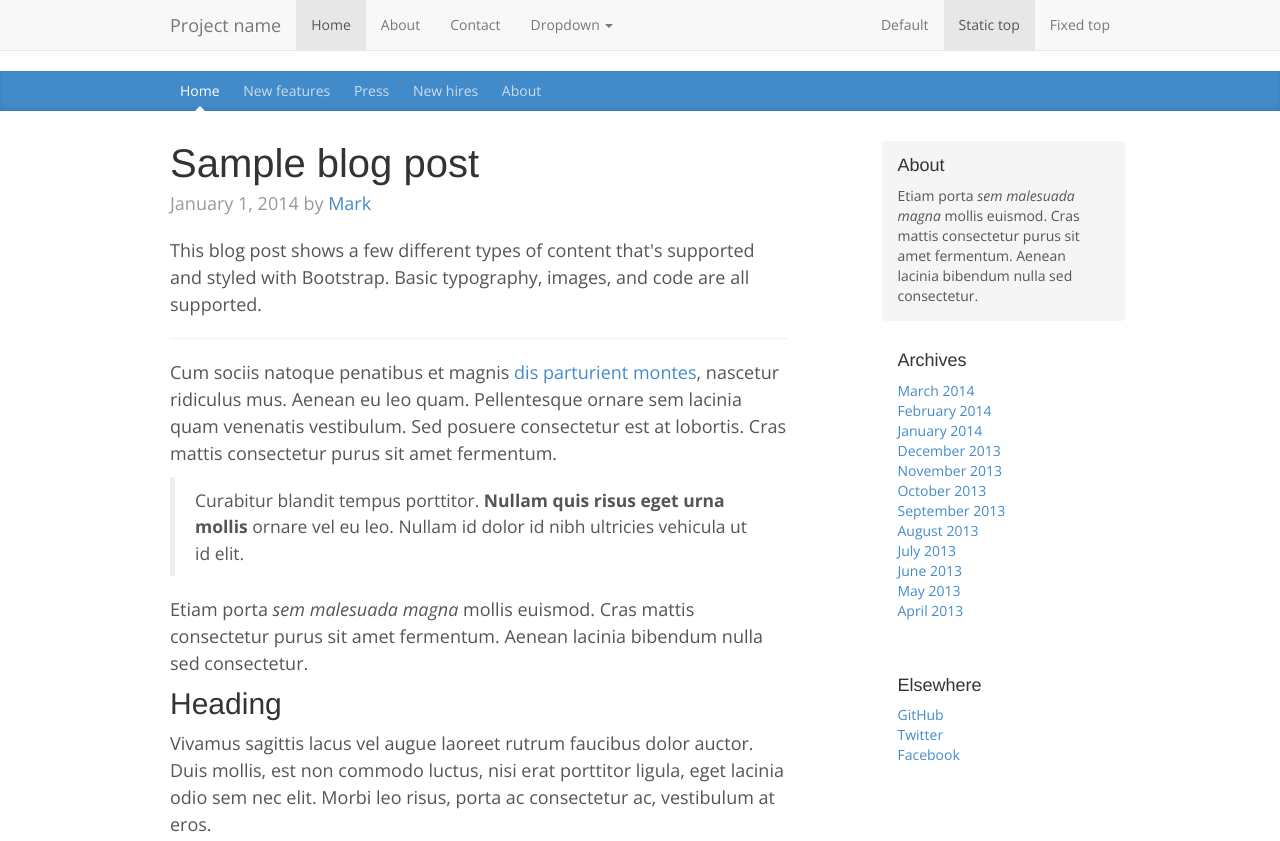
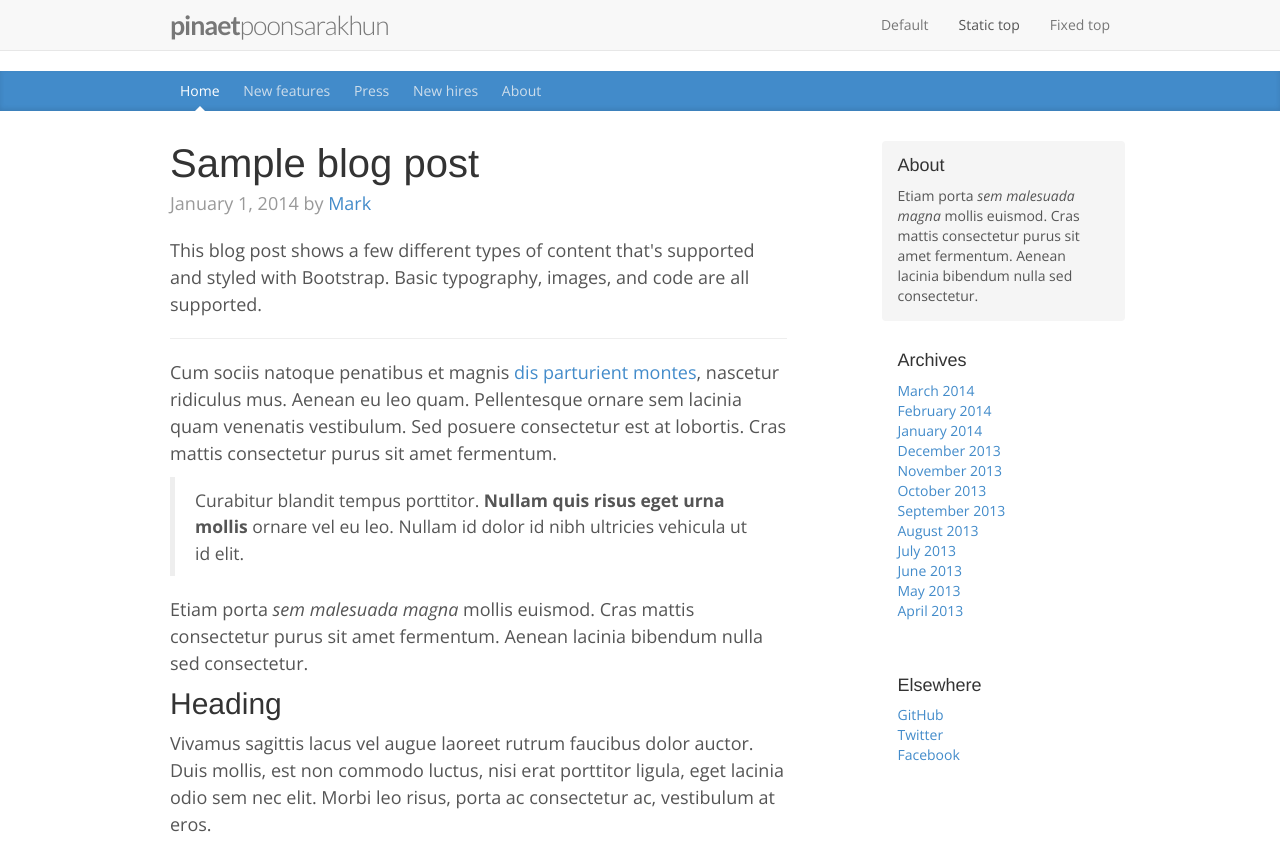
Before and after one commit to pinaet/blog, a plain HTML site: page index.html in a window 1280 px wide. Shown: the top 841 px of the page. Drawn offline with nearby package versions, Linux system fonts and the light colour scheme.

Commit message:
finished styling Fonts with CSS

```diff
--- a/css/blog.css
+++ b/css/blog.css
@@ -30,6 +30,20 @@ h6, .h6 {
     width: 970px;
   }
 }
+
+ /* Nav bar */
+
+.navbar-brand {
+  font-family: 'Lato', "Helvetica Neue", Helvetica, Arial, sans-serif;
+  font-size: 1.9em;
+  text-transform: lowercase;
+  font-weigth: 100;
+  letter-spacing: -1px;
+}
+
+ .navbar-default .navbar-nav>.active>a, .navbar-default .navbar-nav>.active>a:hover, .navbar-default .navbar-nav>.active>a:focus {
+  background-color: #f8f8f8;
+ }
 
 /* Blog-page */
 #blog-page {
--- a/index.html
+++ b/index.html
@@ -17,8 +17,9 @@
     <!-- Custom styles for this template -->
     <link href="css/blog.css" rel="stylesheet">
 
-    <!--  Include Open Sans from Google Fonts -->
+    <!--  Include Open Sans and Lato from Google Fonts -->
     <link href='https://fonts.googleapis.com/css?family=Open+Sans:300italic,400italic,600italic,700italic,800italic,400,300,600,700,800' rel='stylesheet' type='text/css'>
+    <link href='http://fonts.googleapis.com/css?family=Lato:100,300,400,700,900,100italic,300italic,400italic,700italic' rel='stylesheet' type='text/css'>
 
     <!-- Just for debugging purposes. Don't actually copy these 2 lines! -->
     <!--[if lt IE 9]><script src="../../assets/js/ie8-responsive-file-warning.js"></script><![endif]-->
@@ -43,26 +44,10 @@
             <span class="icon-bar"></span>
             <span class="icon-bar"></span>
           </button>
-          <a class="navbar-brand" href="#">Project name</a>
+          <a class="navbar-brand" href="#"><strong>Pinaet</strong>Poonsarakhun</a>
         </div>
         <div id="navbar" class="navbar-collapse collapse">
-          <ul class="nav navbar-nav">
-            <li class="active"><a href="#">Home</a></li>
-            <li><a href="#about">About</a></li>
-            <li><a href="#contact">Contact</a></li>
-            <li class="dropdown">
-              <a href="#" class="dropdown-toggle" data-toggle="dropdown">Dropdown <span class="caret"></span></a>
-              <ul class="dropdown-menu" role="menu">
-                <li><a href="#">Action</a></li>
-                <li><a href="#">Another action</a></li>
-                <li><a href="#">Something else here</a></li>
-                <li class="divider"></li>
-                <li class="dropdown-header">Nav header</li>
-                <li><a href="#">Separated link</a></li>
-                <li><a href="#">One more separated link</a></li>
-              </ul>
-            </li>
-          </ul>
+
           <ul class="nav navbar-nav navbar-right">
             <li><a href="../navbar/">Default</a></li>
             <li class="active"><a href="./">Static top</a></li>
```
